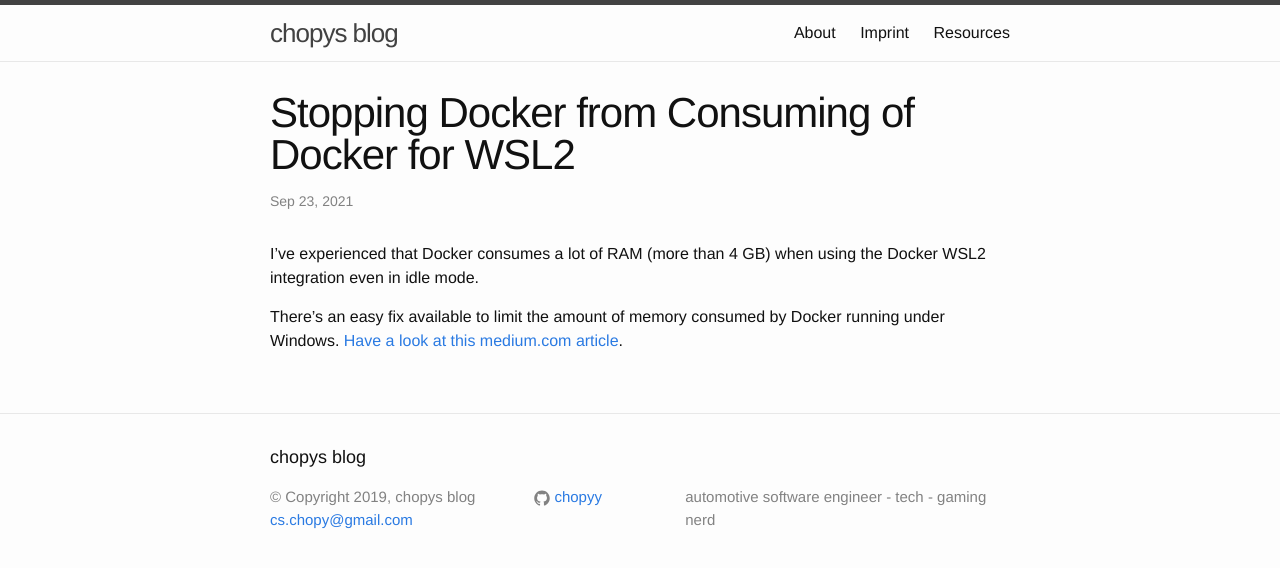
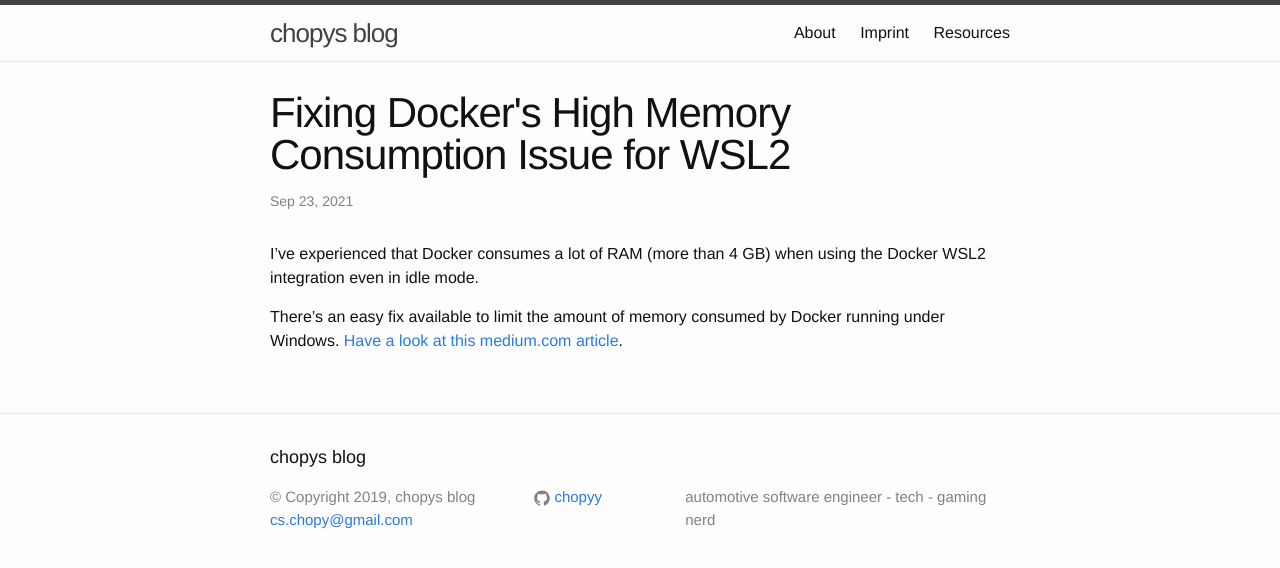
Before and after one commit to chopyy/dtuchsch.github.io, a Jekyll site: the page built from _posts/2021-09-23-docker-wsl2-memory-issue.md, in a window 1280 px wide. Shown: the top 568 px of the page. Built offline with Jekyll 4.4.1, drawn with Linux system fonts in a browser that asks for light colours; comment, search, counter and statistics services are not loaded.

Commit message:
title fix

```diff
--- a/_posts/2021-09-23-docker-wsl2-memory-issue.md
+++ b/_posts/2021-09-23-docker-wsl2-memory-issue.md
@@ -1,6 +1,6 @@
 ---
 layout: post
-title:  "Stopping Docker from Consuming  of Docker for WSL2"
+title:  "Fixing Docker's High Memory Consumption Issue for WSL2"
 date:   2021-09-23 16:21:00
 categories: docker
 ---
```
